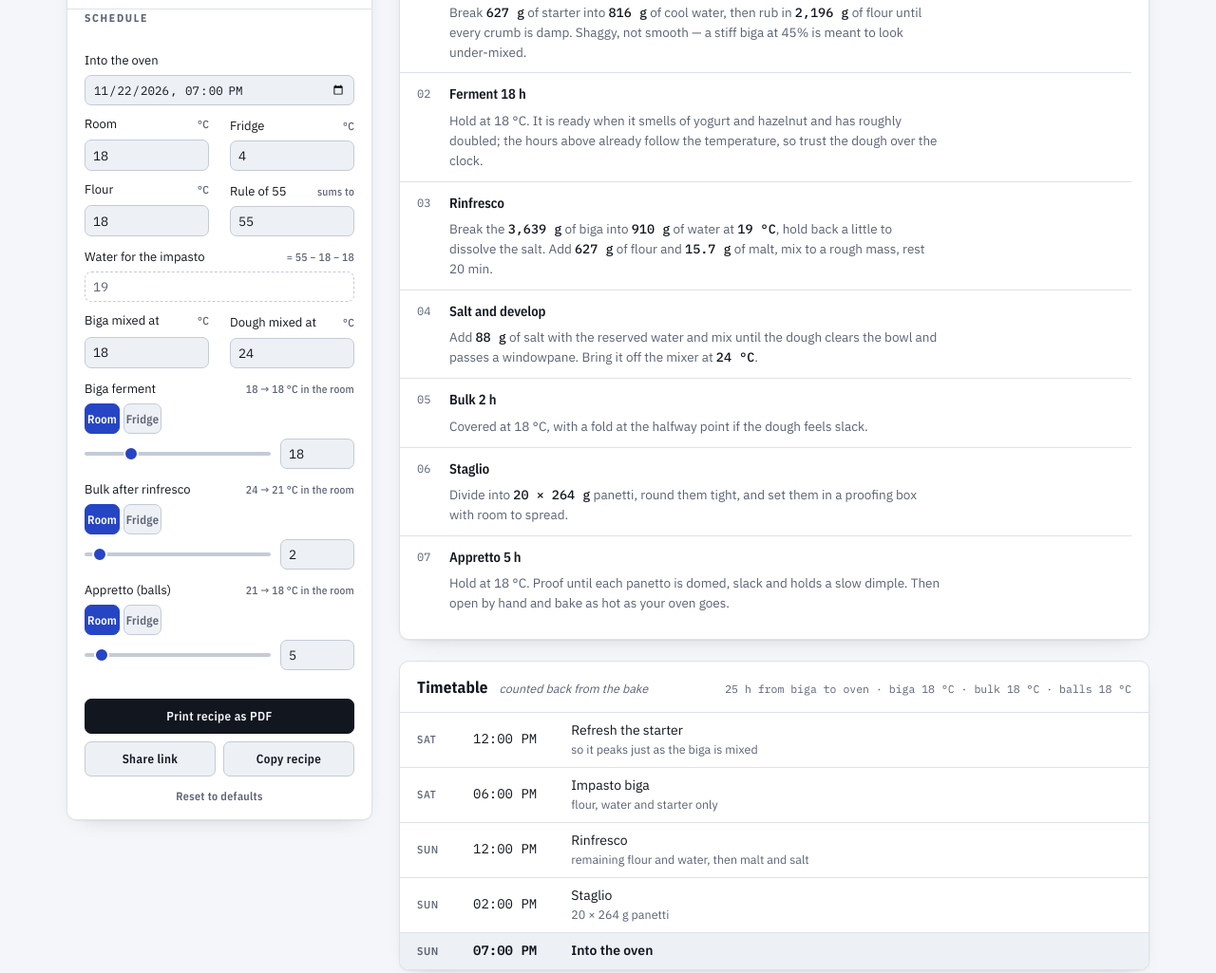
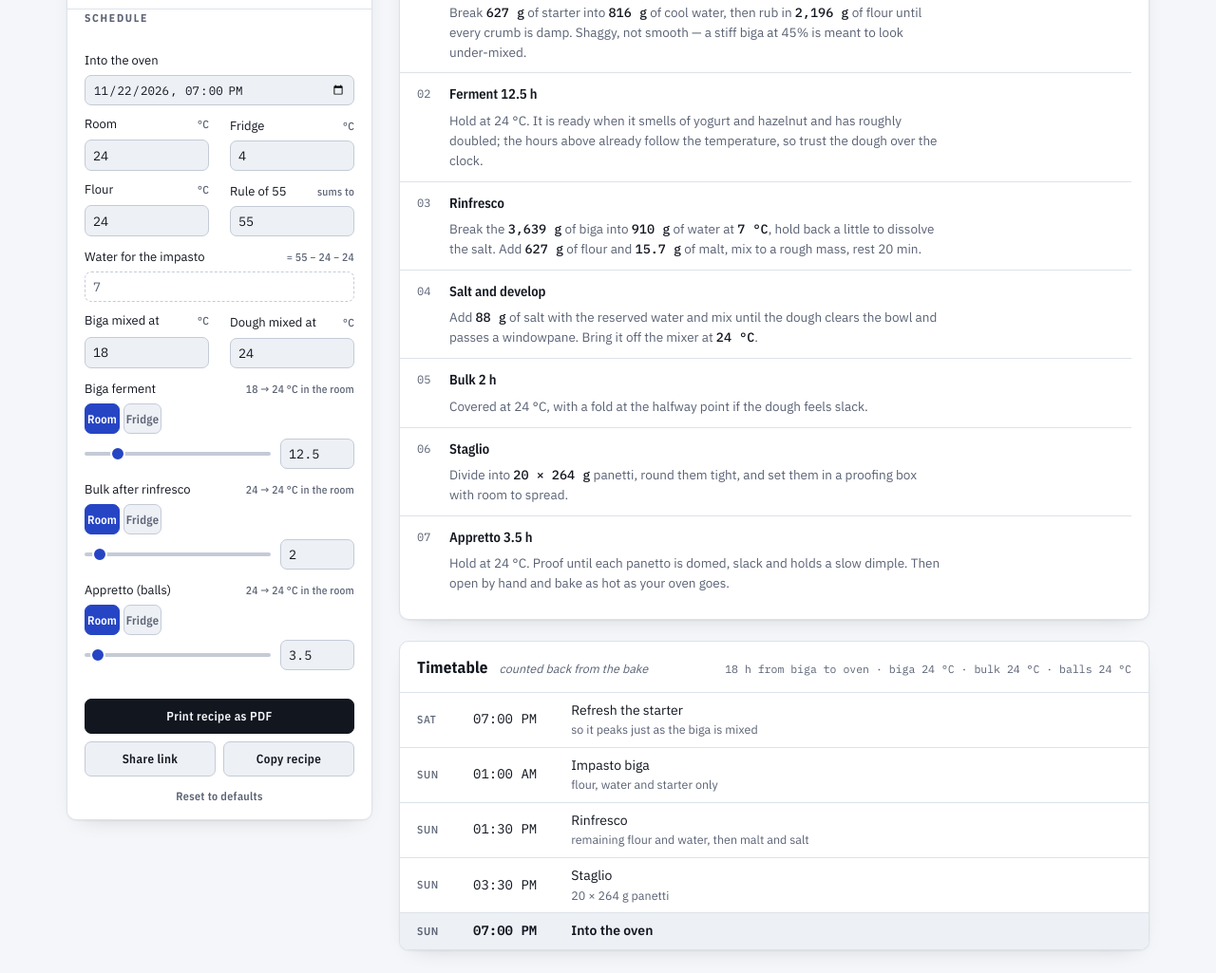
Before and after one commit to fabbarix/dough-boy, a plain HTML site: page index.html in a window 1280 px wide. Shown: the part 1108-2133 px from the top of the page at 95% size. Drawn offline with nearby package versions, Linux system fonts and the light colour scheme.

Commit message:
Open on a 24 C kitchen, and derive hours nobody asked for
Room and flour now default to 24 C. The fermentation calibration is
untouched - it is anchored on an 18 C scenario independently of whatever
the defaults say - so the page simply opens on faster times, 12.5 / 2 /
3.5 h, which is the honest answer for a 24 C kitchen. Setting the room
back to 18 C reproduces 18 / 2 / 5 exactly. The rule of 55 asks for 7 C
water at the new defaults, cold but correct for a warm room.

That exposed a boot bug. DEF still carried 18 / 2 / 5, so on a fresh
visit the seeding compared those against a model now saying 12.5 and
concluded the user had typed them: the page opened with every stage
marked custom and the times frozen at the old calibration whatever the
temperature.

An hour nobody supplied now simply follows the model, because the DEF
figures are the calibration's answer and not an answer for whatever room
this visitor is in. Only an hour that actually arrived in a link or in
storage is tested against the model, and counts as custom when it
differs. A link carrying model-derived hours still opens on-model, and
one carrying a deliberate override still shows it as custom.

Co-Authored-By: Claude Opus 5 <noreply@anthropic.com>
Claude-Session: https://claude.ai/code/session_013ZPUFSd5h8xuDEndbVXiCR

```diff
--- a/index.html
+++ b/index.html
@@ -441,7 +441,7 @@ footer.note code{font-family:var(--mono);font-size:11.5px;background:var(--surfa
         <div class="duo">
           <div class="field">
             <div class="top"><label for="troom">Room</label><span class="hint">&deg;C</span></div>
-            <input type="number" id="troom" min="5" max="35" step="0.5" value="18">
+            <input type="number" id="troom" min="5" max="35" step="0.5" value="24">
           </div>
           <div class="field">
             <div class="top"><label for="tfridge">Fridge</label><span class="hint">&deg;C</span></div>
@@ -451,7 +451,7 @@ footer.note code{font-family:var(--mono);font-size:11.5px;background:var(--surfa
         <div class="duo">
           <div class="field">
             <div class="top"><label for="tflour">Flour</label><span class="hint">&deg;C</span></div>
-            <input type="number" id="tflour" min="0" max="35" step="0.5" value="18">
+            <input type="number" id="tflour" min="0" max="35" step="0.5" value="24">
           </div>
           <div class="field">
             <div class="top"><label for="r55">Rule of 55</label><span class="hint">sums to</span></div>
@@ -621,7 +621,7 @@ footer.note code{font-family:var(--mono);font-size:11.5px;background:var(--surfa
 <script>
 (function(){
   "use strict";
-  var DEF = {troom:18,tfridge:4,tflour:18,r55:55,envb:0,envk:0,enva:0,tdb:18,tdf:24,
+  var DEF = {troom:24,tfridge:4,tflour:24,r55:55,envb:0,envk:0,enva:0,tdb:18,tdf:24,
              n:20,shape:0,d:12,k:22,pn:2,pw:30,ph:40,pk:2,unit:0,pc:0,w:264,
              h:65,salt:2.8,malt:0.5,bf:80,bh:45,sp:20,tb:18,tk:2,ta:5,bake:""};
   var KEYS = Object.keys(DEF);
@@ -1163,6 +1163,7 @@ footer.note code{font-family:var(--mono);font-size:11.5px;background:var(--surfa
      type yourself is left alone until the next temperature change. */
   var MODEL = {tb:DEF.tb, tk:DEF.tk, ta:DEF.ta}, SCHED = null;
   var STAGES = ["tb","tk","ta"];
+  var GIVEN = {};   // stage hours that actually arrived in a link or storage
 
   /* `seed` is for the first run, where there is no previous model to compare
      against: hours arriving from a link or storage count as following when they
@@ -1175,7 +1176,15 @@ footer.note code{font-family:var(--mono);font-size:11.5px;background:var(--surfa
     STAGES.forEach(function(k){
       var was = MODEL[k];
       MODEL[k] = round5(s[k].hours);
-      if(Math.abs(S[k] - (seed ? MODEL[k] : was)) < 0.26) S[k] = MODEL[k];
+      /* On the first run an hour nobody supplied simply follows the model --
+         the stored DEF figures are the calibration's answer, not an answer for
+         whatever room this visitor is actually in. One that WAS supplied counts
+         as following only if it matches what the model makes of the settings it
+         came with. Afterwards, a stage follows if it matched the PREVIOUS model,
+         so it keeps following as the temperatures move. */
+      var follow = seed ? (!GIVEN[k] || Math.abs(S[k] - MODEL[k]) < 0.26)
+                        : Math.abs(S[k] - was) < 0.26;
+      if(follow) S[k] = MODEL[k];
     });
   }
   function onModel(k){ return Math.abs(S[k] - MODEL[k]) < 0.26; }
@@ -1691,6 +1700,7 @@ footer.note code{font-family:var(--mono);font-size:11.5px;background:var(--surfa
     if(F0 > 0) S.sp = Math.min(hi, Math.max(lo, Math.round(legacySt / F0 * 100)));
   }
   if(!S.bake) S.bake = defaultBake();
+  STAGES.forEach(function(k){ GIVEN[k] = (k in stored) || (k in hashed); });
   applySchedule(true);
   update();
 })();
```
